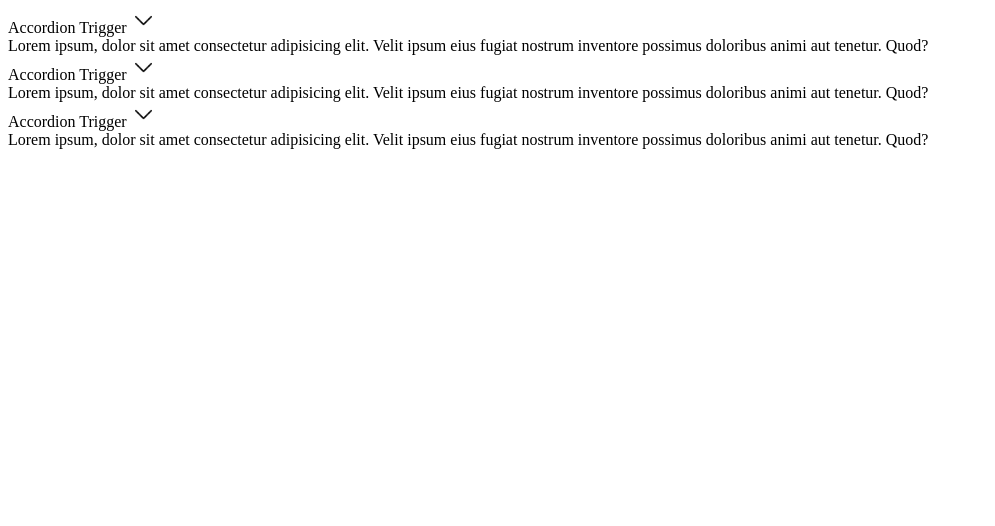
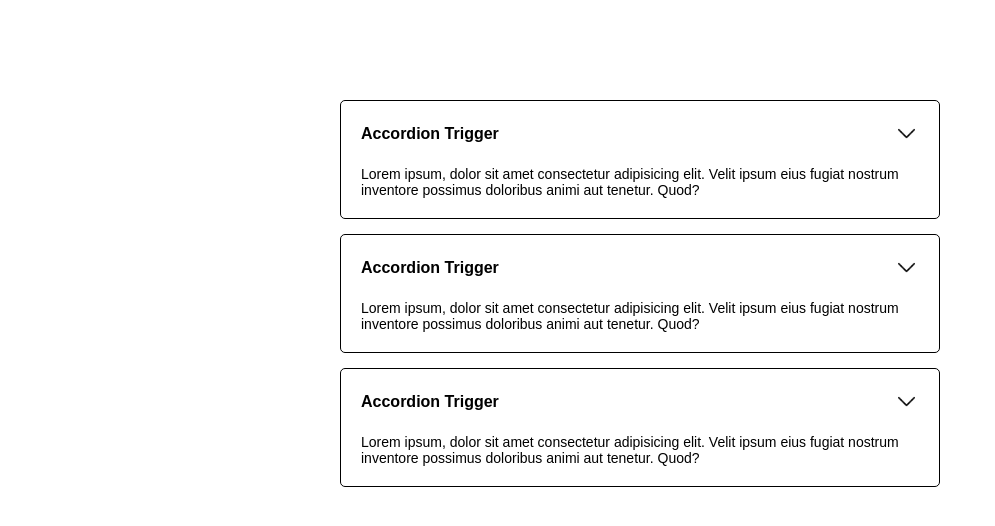
Before and after one commit to KikiJiki85/accordion, a plain HTML site: page index.html in a window 1280 px wide. Shown: the whole page, without its empty margins (0-995 px from the left). Drawn offline with Linux system fonts and the light colour scheme.

Commit message:
feat: add css basic styles

```diff
--- a/assets/main.css
+++ b/assets/main.css
@@ -0,0 +1,39 @@
+* {
+    margin: 0;
+    padding: 0;
+    box-sizing: border-box;
+    font-family: sans-serif;
+}
+
+.accordion {
+    display: flex;
+    flex-direction: column;
+    gap: 15px;
+    max-width: 600px;
+    margin: 100px auto;
+}
+
+.accordion__item {
+    border: 1px solid black;
+    border-radius: 5px;
+    cursor: pointer;
+}
+
+.accordion__trigger {
+    display: flex;
+    justify-content: space-between;
+    padding: 20px;
+    align-items: center;
+}
+
+.accordion__title {
+    display: flex;
+    justify-content: center;
+    align-items: center;
+    font-weight: 600;
+}
+
+.accordion__text {
+    font-size: 14px;
+    padding: 0 20px 20px;
+}
--- a/index.html
+++ b/index.html
@@ -15,7 +15,7 @@
                 <img class="accordion__icon" src="./assets/icon.png" alt="icon" width="25" height="25">
             </div>
             <div class="accordion__content">
-                <div class="ccordion__text">Lorem ipsum, dolor sit amet consectetur adipisicing elit. Velit ipsum eius fugiat nostrum inventore possimus doloribus animi aut tenetur. Quod?</div>
+                <div class="accordion__text">Lorem ipsum, dolor sit amet consectetur adipisicing elit. Velit ipsum eius fugiat nostrum inventore possimus doloribus animi aut tenetur. Quod?</div>
             </div>
         </div>
 
@@ -25,7 +25,7 @@
                 <img class="accordion__icon" src="./assets/icon.png" alt="icon" width="25" height="25">
             </div>
             <div class="accordion__content">
-                <div class="ccordion__text">Lorem ipsum, dolor sit amet consectetur adipisicing elit. Velit ipsum eius fugiat nostrum inventore possimus doloribus animi aut tenetur. Quod?</div>
+                <div class="accordion__text">Lorem ipsum, dolor sit amet consectetur adipisicing elit. Velit ipsum eius fugiat nostrum inventore possimus doloribus animi aut tenetur. Quod?</div>
             </div>
         </div>
 
@@ -35,7 +35,7 @@
                 <img class="accordion__icon" src="./assets/icon.png" alt="icon" width="25" height="25">
             </div>
             <div class="accordion__content">
-                <div class="ccordion__text">Lorem ipsum, dolor sit amet consectetur adipisicing elit. Velit ipsum eius fugiat nostrum inventore possimus doloribus animi aut tenetur. Quod?</div>
+                <div class="accordion__text">Lorem ipsum, dolor sit amet consectetur adipisicing elit. Velit ipsum eius fugiat nostrum inventore possimus doloribus animi aut tenetur. Quod?</div>
             </div>
         </div>
     </div>
```
